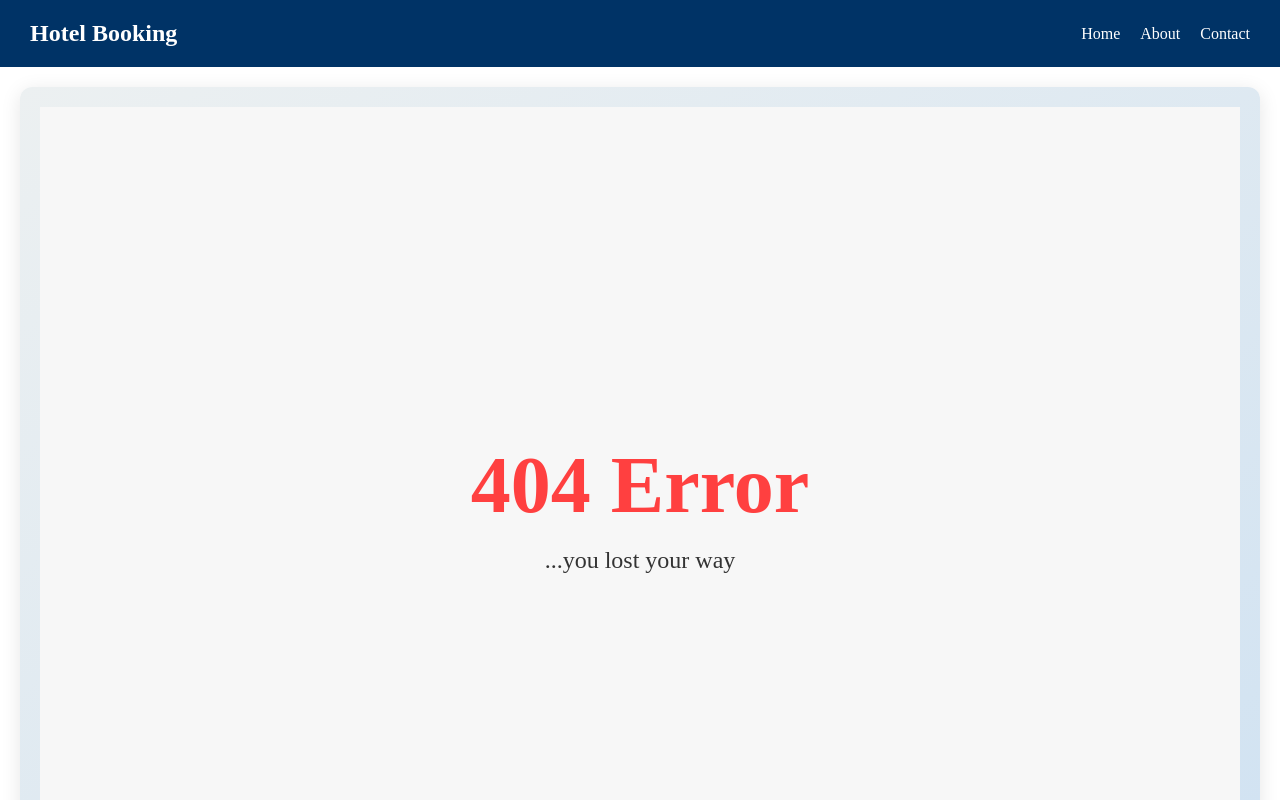
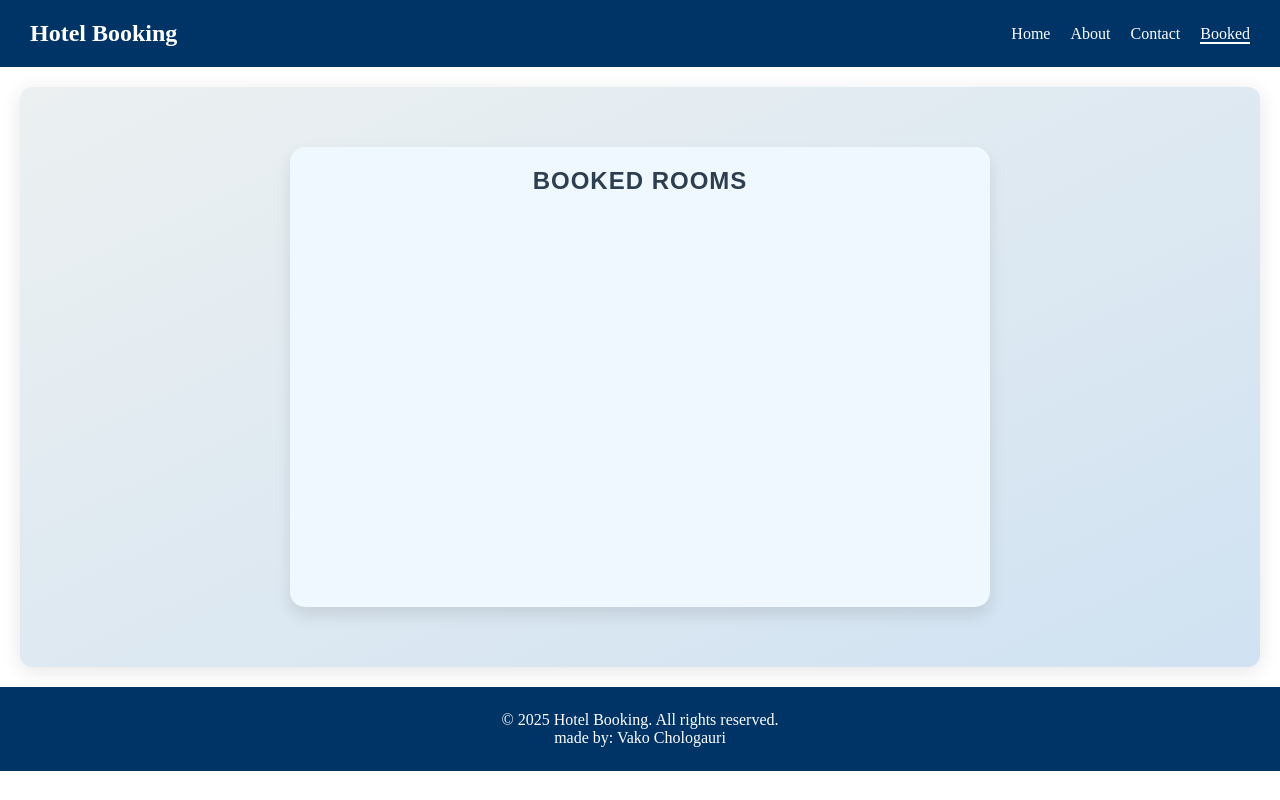
Before and after one commit to vako32124/angapiproject-api-project-angular, an Angular app: page /booked in a window 1280 px wide. Before the commit this address had no page. Shown: the top 800 px of the page. Built offline with nearby package versions, Linux system fonts and the light colour scheme.

Commit message:
added booked rooms page/ in work

```diff
--- a/src/app/app.routes.ts
+++ b/src/app/app.routes.ts
@@ -18,6 +18,11 @@ export const routes: Routes = [
       path: 'about',
       loadComponent: () =>
         import('./about/about.component').then(m => m.AboutComponent),
+    },
+    {
+      path: 'booked',
+      loadComponent: () =>
+        import('./booked/booked.component').then(m => m.BookedComponent),
     },
     {
       path: 'contact',
--- /dev/null
+++ b/src/app/booked/booked.component.html
@@ -0,0 +1,6 @@
+<div class="booked">
+    <h2>booked rooms</h2>
+    <div class="rooms" >
+
+    </div>
+</div>
--- /dev/null
+++ b/src/app/booked/booked.component.scss
@@ -0,0 +1,21 @@
+.booked{
+    max-width: 700px;
+    min-height: 460px;
+    margin: 40px auto;
+    padding: 20px;
+    background-color: #f0f8ff;
+    border-radius: 15px;
+    box-shadow: 0 8px 16px rgba(0, 0, 0, 0.1);
+    text-align: center;
+    font-family: 'Arial', sans-serif;
+
+    h2{
+        text-align: center;
+        margin-bottom: 20px;
+        color: #2c3e50;
+        font-size: 24px;
+        text-transform: uppercase;
+        letter-spacing: 1px;
+    }
+
+}
--- a/src/app/header/header.component.html
+++ b/src/app/header/header.component.html
@@ -13,5 +13,6 @@
     <li><a routerLink="/home" routerLinkActive="active-link">Home</a></li>
     <li><a routerLink="/about" routerLinkActive="active-link">About</a></li>
     <li><a routerLink="/contact" routerLinkActive="active-link">Contact</a></li>
+    <li><a routerLink="/booked" routerLinkActive="active-link">Booked</a></li>
   </ul>
 </nav>
```
Also changed, not shown: src/app/booked/booked.component.ts (added, +12 -0 lines).
